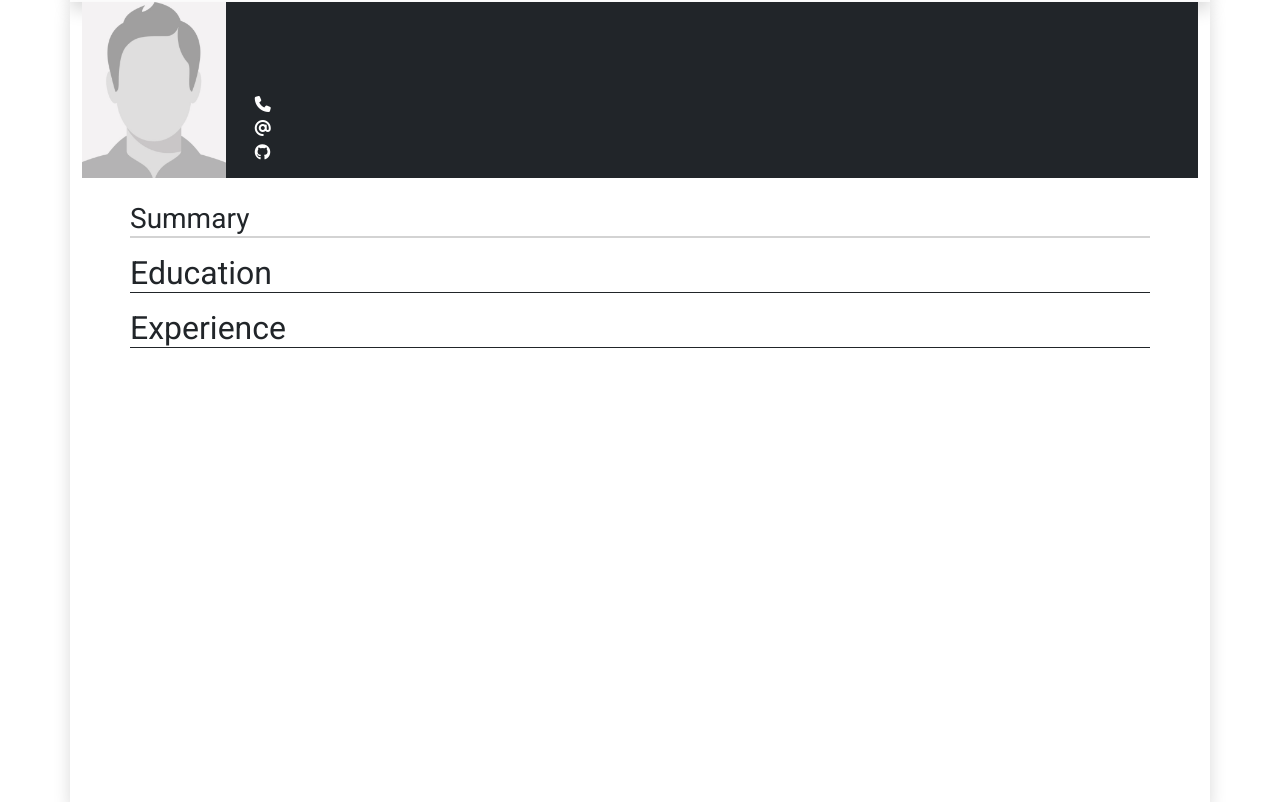
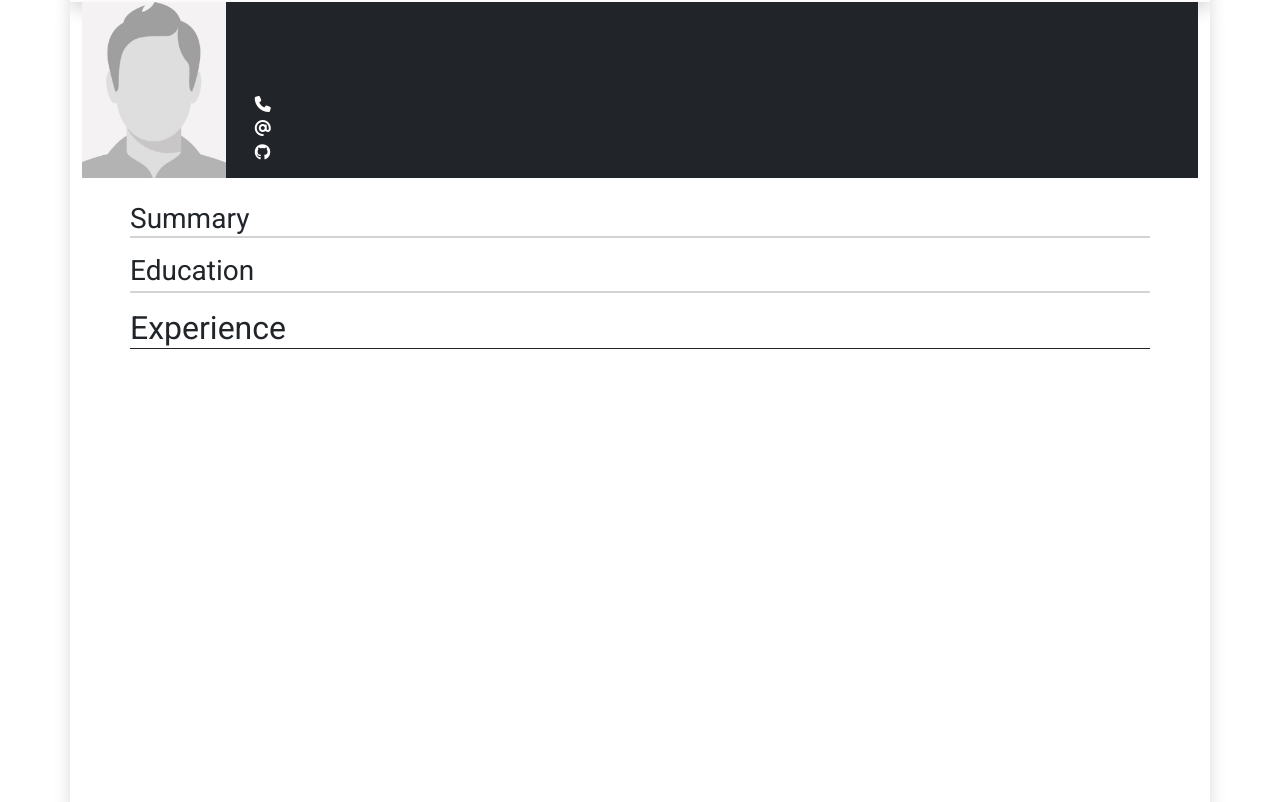
Before and after one commit to AidenM99/CV-Application, a React (Create React App) app: page / in a window 1280 px wide. Shown: the part 1632-2434 px from the top of the page. Built offline with nearby package versions, Linux system fonts and the light colour scheme.

Commit message:
Adjust variable names

```diff
--- a/src/components/CVPreview/Education.js
+++ b/src/components/CVPreview/Education.js
@@ -3,15 +3,15 @@ import uniqid from "uniqid";
 const Education = ({ education }) => {
   return (
     <section>
-      <h2 className="border-bottom border-dark">Education</h2>
+      <h3 className="underline pb-1">Education</h3>
       {education.map((educationItem) => (
         <div key={uniqid()}>
           <p key={uniqid()}>{educationItem.university}</p>
           <p key={uniqid()}>{educationItem.city}</p>
           <p key={uniqid()}>{educationItem.degree}</p>
           <p key={uniqid()}>{educationItem.subject}</p>
-          <p key={uniqid()}>{educationItem.from}</p>
-          <p key={uniqid()}>{educationItem.to}</p>
+          <p key={uniqid()}>{educationItem.educationFrom}</p>
+          <p key={uniqid()}>{educationItem.educationTo}</p>
         </div>
       ))}
     </section>
```
